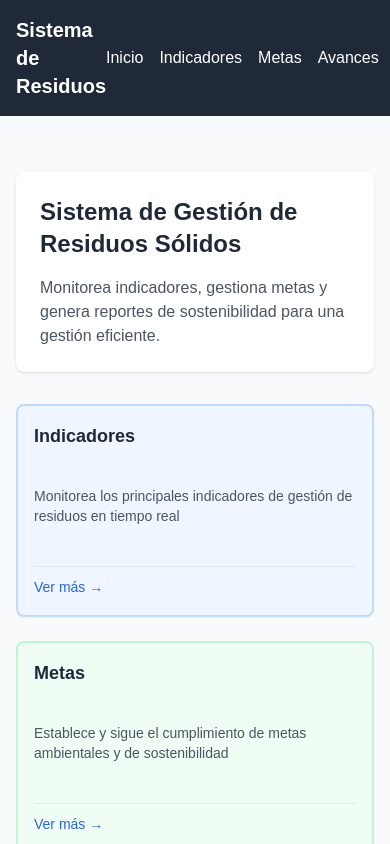
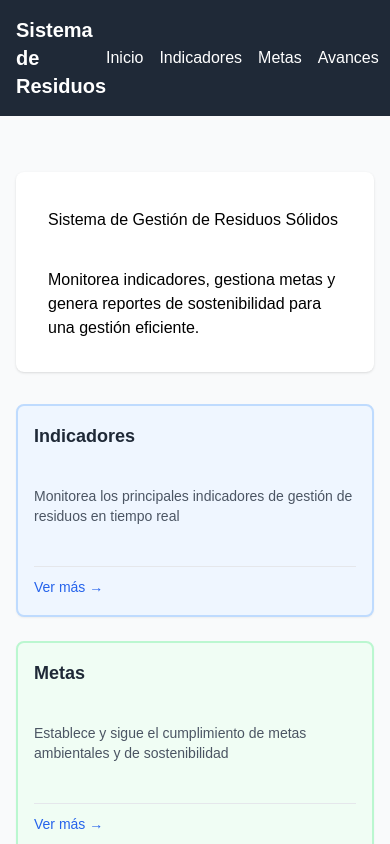
Before and after one commit to Carlostavo/new, a Next.js app: page / in a window 390 px wide. Shown: the top 844 px of the page. Built offline with nearby package versions, Linux system fonts and the light colour scheme; no server answers.

Commit message:
Update EditableText.jsx

```diff
--- a/components/EditableText.jsx
+++ b/components/EditableText.jsx
@@ -6,8 +6,10 @@ export default function EditableText({
   tag = "p",
   isEditing,
   onSave,
+  onEditPanelOpen,
   className = "",
-  placeholder = "Escribe aquí..."
+  placeholder = "Escribe aquí...",
+  style = {}
 }) {
   const [value, setValue] = useState(text);
   const [isEditingLocal, setIsEditingLocal] = useState(false);
@@ -44,6 +46,21 @@ export default function EditableText({
     }
   };
 
+  const handleDoubleClick = () => {
+    if (isEditing && !isEditingLocal) {
+      if (onEditPanelOpen) {
+        onEditPanelOpen({
+          type: 'text',
+          text: value,
+          element: tag,
+          id: `text-${Date.now()}`
+        });
+      } else {
+        setIsEditingLocal(true);
+      }
+    }
+  };
+
   const handleKeyDown = (e) => {
     if (e.key === 'Enter' && !e.shiftKey) {
       e.preventDefault();
@@ -76,17 +93,22 @@ export default function EditableText({
     setValue(originalValue);
   };
 
-  const handleDoubleClick = () => {
-    if (isEditing && !isEditingLocal) {
-      setIsEditingLocal(true);
-    }
+  const Tag = tag;
+
+  const elementStyle = {
+    fontSize: `${style.fontSize || 16}px`,
+    fontWeight: style.fontWeight || 'normal',
+    color: style.color || 'inherit',
+    backgroundColor: style.backgroundColor || 'transparent',
+    textAlign: style.alignment || 'left',
+    padding: `${style.padding || 8}px`,
+    borderRadius: `${style.borderRadius || 4}px`,
+    ...style
   };
-
-  const Tag = tag;
 
   if (isEditing && isEditingLocal) {
     return (
-      <div className="relative editable-element editing">
+      <div className="relative editable-element editing" style={elementStyle}>
         <textarea
           ref={inputRef}
           value={value}
@@ -94,7 +116,7 @@ export default function EditableText({
           onBlur={handleBlur}
           onKeyDown={handleKeyDown}
           placeholder={placeholder}
-          className={`${className} w-full resize-none overflow-hidden break-words whitespace-normal contain-text bg-transparent outline-none rounded-lg p-3`}
+          className={`${className} w-full resize-none overflow-hidden break-words whitespace-normal contain-text bg-transparent outline-none rounded-lg`}
           style={{
             minHeight: '44px',
             maxHeight: '200px',
@@ -126,9 +148,10 @@ export default function EditableText({
       <Tag
         onClick={handleClick}
         onDoubleClick={handleDoubleClick}
-        className={`${className} editable-element edit-ready edit-tooltip break-words whitespace-normal overflow-hidden text-contain rounded-lg p-3 min-h-[44px] flex items-center smooth-transition ${
+        className={`${className} editable-element edit-ready break-words whitespace-normal overflow-hidden text-contain rounded-lg min-h-[44px] flex items-center smooth-transition ${
           value === placeholder ? 'text-gray-400 italic' : ''
         }`}
+        style={elementStyle}
       >
         {value || placeholder}
       </Tag>
@@ -136,9 +159,12 @@ export default function EditableText({
   }
 
   return (
-    <Tag className={`${className} break-words whitespace-normal overflow-hidden text-contain ${
-      value === placeholder ? 'text-gray-400 italic' : ''
-    }`}>
+    <Tag
+      className={`${className} break-words whitespace-normal overflow-hidden text-contain ${
+        value === placeholder ? 'text-gray-400 italic' : ''
+      }`}
+      style={elementStyle}
+    >
       {value || text}
     </Tag>
   );
```
